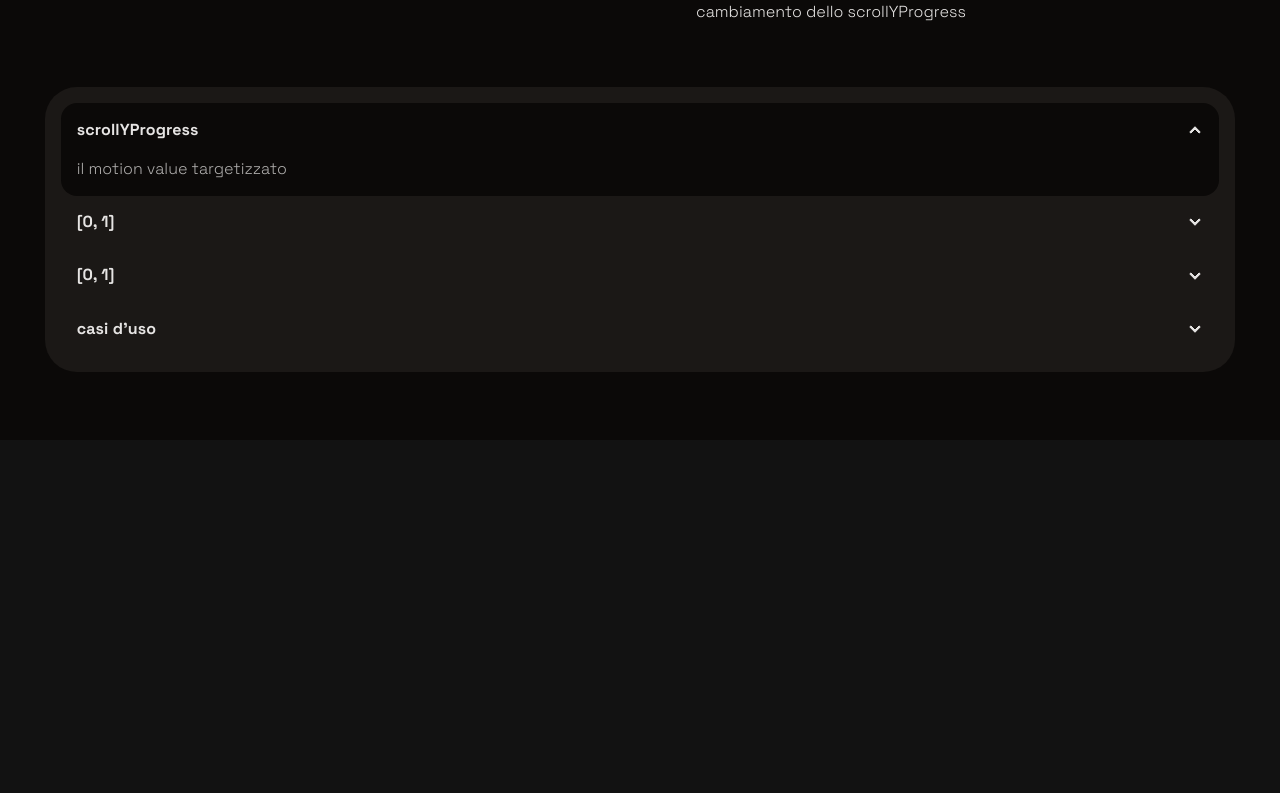
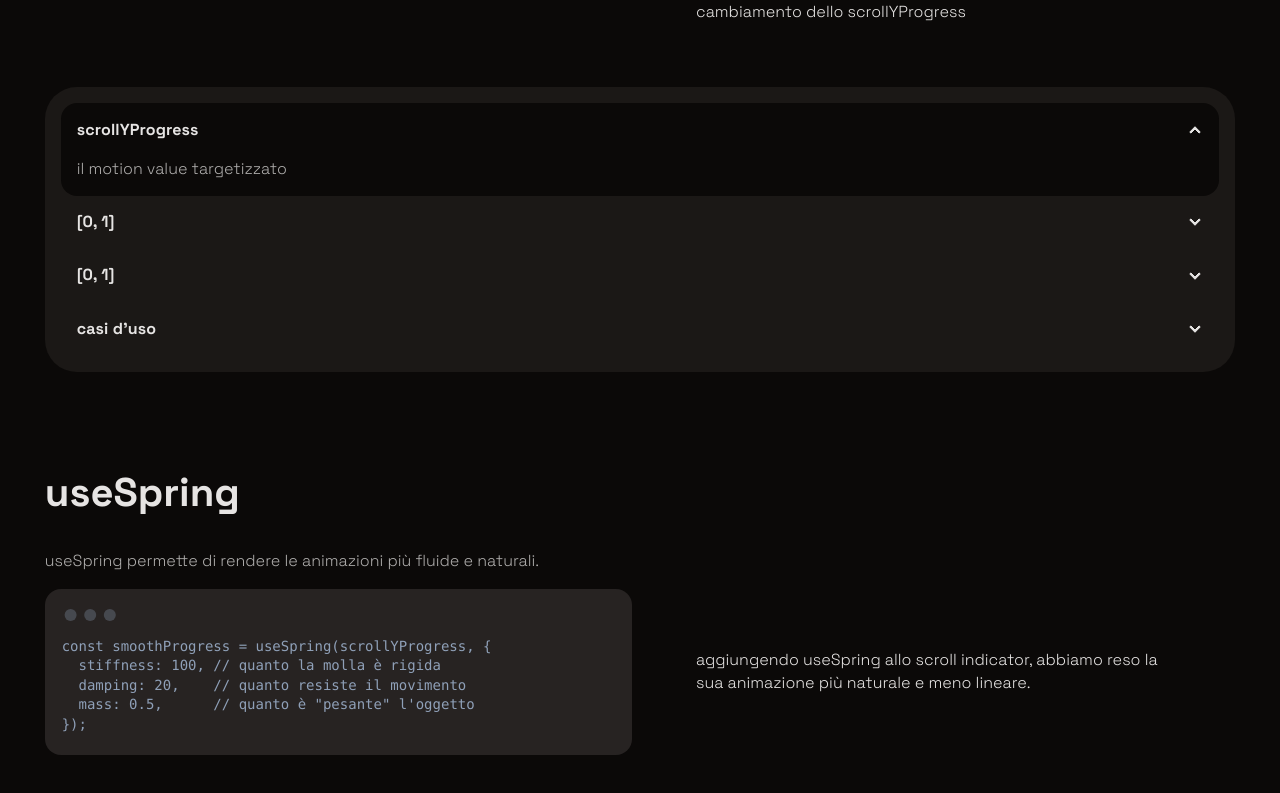
Before and after one commit to lorenzoferrante97/learning-motion, a React app: page / in a window 1280 px wide. Shown: the part 10140-10933 px from the top of the page. Before the commit the page ends 10580 px from the top, so only its background shows below. Built offline with nearby package versions, Linux system fonts and the light colour scheme; the HTML template or start-up script is replaced by a standard one.

Commit message:
add: useSpring

```diff
--- a/src/pages/Home.jsx
+++ b/src/pages/Home.jsx
@@ -9,6 +9,7 @@ import {
   motion,
   useMotionValueEvent,
   useScroll,
+  useSpring,
   useTransform,
 } from "motion/react"
 import { useState } from "react"
@@ -22,6 +23,12 @@ export default function Home() {
   const [isLayoutOpen, setIsLayoutOpen] = useState(false)
   const [isLayoutIdVisible, setIsLayoutIdVisible] = useState(false)
   const { scrollYProgress } = useScroll()
+
+  const smoothYProgress = useSpring(scrollYProgress, {
+    stiffness: 100,
+    damping: 25,
+    mass: 0.2,
+  })
 
   // map x position
   const xPosition = useTransform(scrollYProgress, [0, 1], ["1vw", "94vw"])
@@ -937,7 +944,7 @@ export default function Home() {
             <p>Guarda lo scroll indicator giallo in alto che scorre con lo scroll 😉</p>
             <motion.div
               className='h-5 bg-accent fixed top-0 left-0 right-0 z-50'
-              style={{ scaleX: scrollYProgress, originX: 0 }}
+              style={{ scaleX: smoothYProgress, originX: 0 }}
             />
             <motion.div
               className='w-[5vw] rounded-full perfect-center aspect-square fixed top-[24px] left-0 z-50'
@@ -1084,6 +1091,36 @@ export default function Home() {
           </div>
         </div>
       </div>
+      {/* --- SEZIONE 12 ------------------------------------------------------ */}
+
+      <div className='row-grid gap-8 py-12 xl:mx-auto xl:w-[68%]'>
+        <h2 className='font-h2 col-span-full'>useSpring</h2>
+
+        {/* - code example ------------ */}
+        <div className='col-span-full grid grid-cols-2 gap-4'>
+          <p className='text-base-content/75 col-span-full'>
+            useSpring permette di rendere le animazioni più fluide e naturali.
+          </p>
+
+          <div className='d-mockup-code h-fit bg-base-300 col-span-full md:col-span-1'>
+            <pre>
+              <code>{`const smoothProgress = useSpring(scrollYProgress, {
+    stiffness: 100, // quanto la molla è rigida
+    damping: 20,    // quanto resiste il movimento
+    mass: 0.5,      // quanto è "pesante" l'oggetto
+  });`}</code>
+            </pre>
+          </div>
+
+          {/* - esempio visivo ---------- */}
+          <div className='perfect-center col-span-full flex-col gap-4 rounded-lg p-12 md:col-span-1'>
+            <p>
+              aggiungendo useSpring allo scroll indicator, abbiamo reso la sua animazione più
+              naturale e meno lineare.
+            </p>
+          </div>
+        </div>
+      </div>
     </>
   )
 }
```
